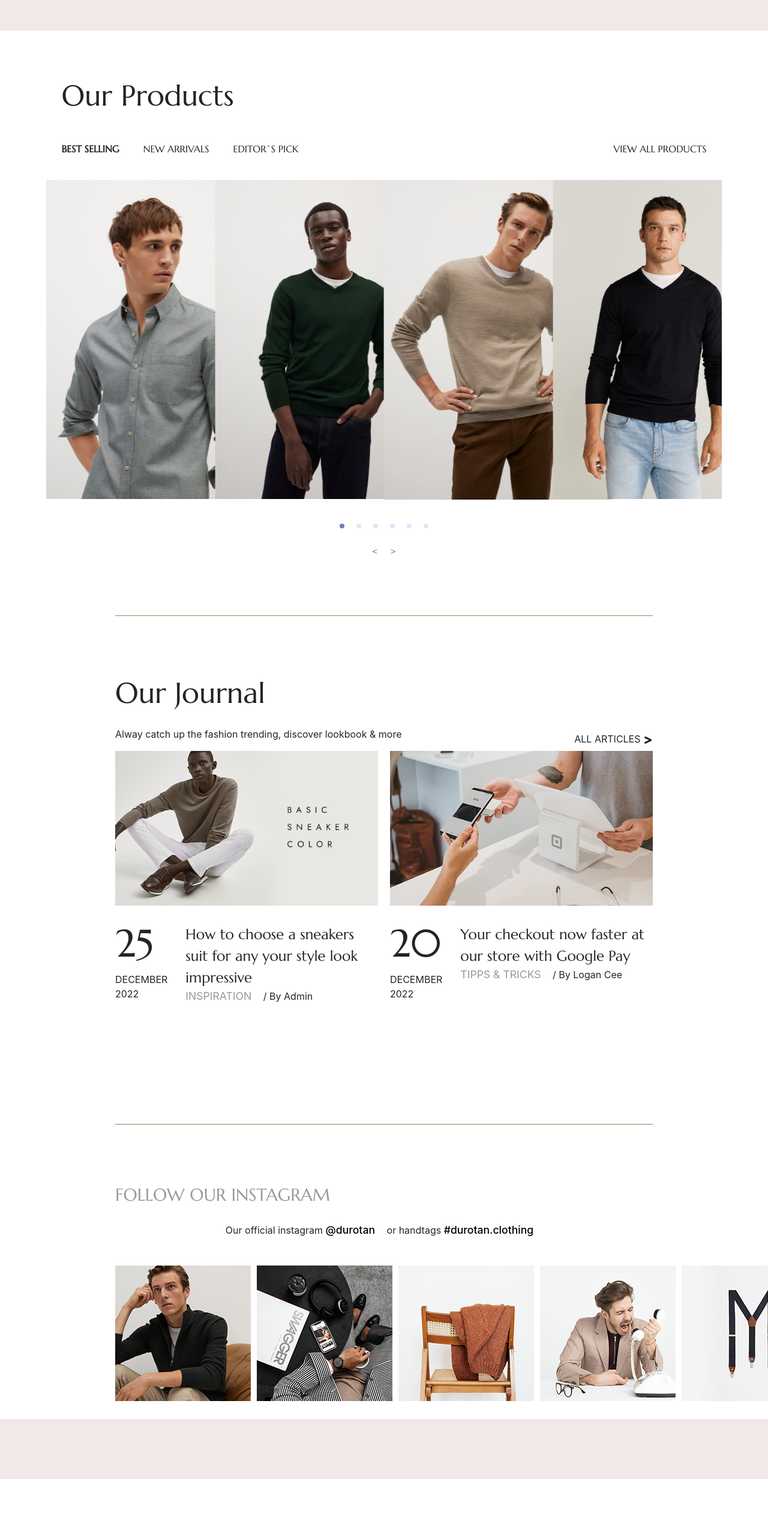
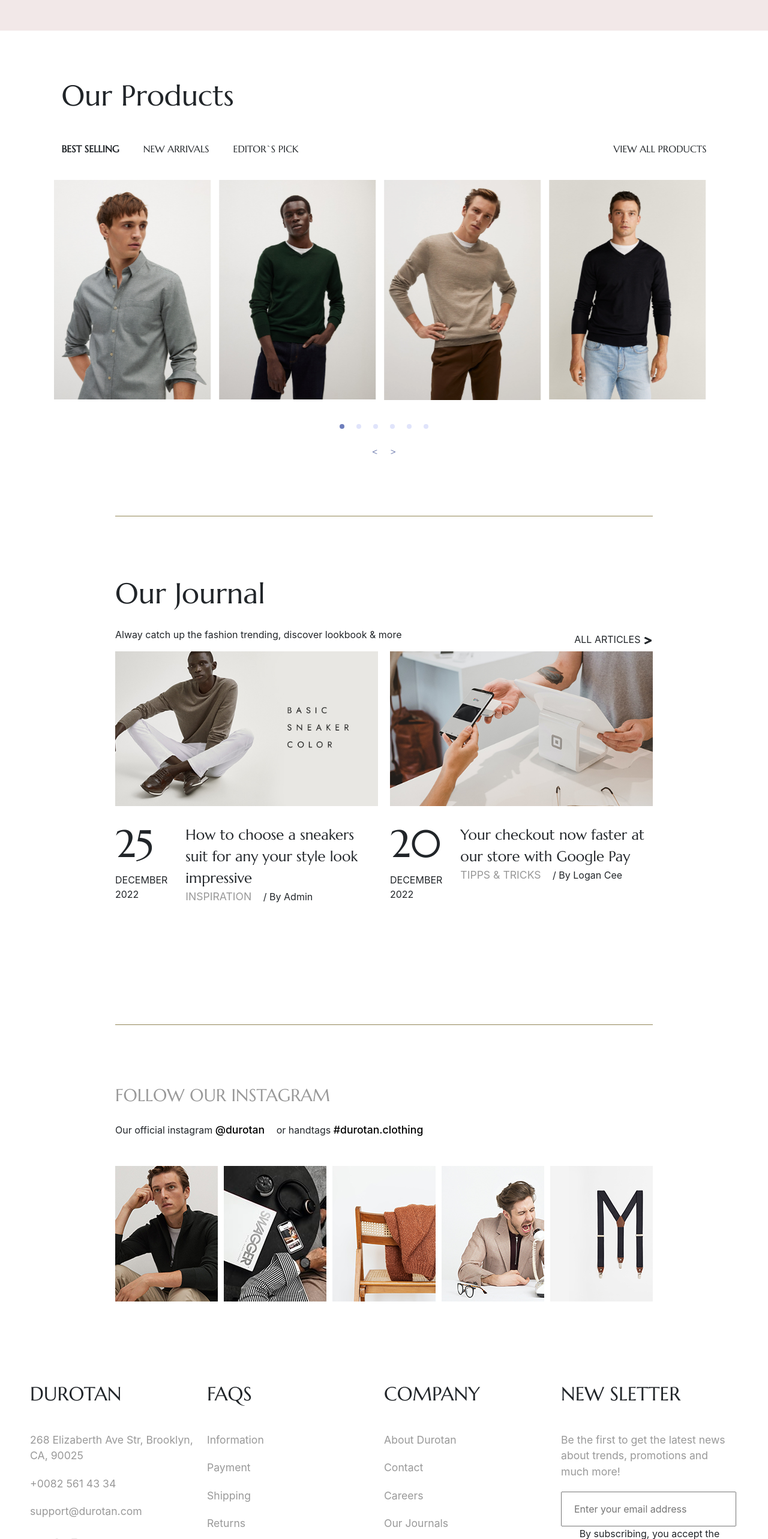
Before and after one commit to Kiril-Pavlov/durotan-landing-page, a React (Create React App) app: page / in a window 1280 px wide. Shown: the part 2922-5488 px from the top of the page at 60% size. Built offline with nearby package versions, Linux system fonts and the light colour scheme; the HTML template or start-up script is replaced by a standard one.

Commit message:
ourInstagram hover effect fixed

```diff
--- a/src/components/OurInstagram.css
+++ b/src/components/OurInstagram.css
@@ -1,5 +1,5 @@
 .instagram-container{
-  margin: 100px 15%;
+  margin: 100px 15% 0px 15%;
   border-top: 1px solid var(--primary-color);
 }
 
@@ -12,6 +12,10 @@
 .instagram-container a {
   color: black;
   font-weight: 500;
+}
+
+.instagram-container p {
+  text-align: left;
 }
 
 .instagram-container a:hover{
@@ -27,22 +31,19 @@
 
 .instagram-image{
   position: relative;
-  display: flex;
-  max-width: max-content;
+  height: 226px;
+  overflow: hidden;
 }
 
 
 .instagram-image img{
   position: relative;
-  z-index: 10;
 }
 
 .instagram-image img:hover{
   position: relative;
-  z-index: 1;
+  cursor: pointer;
 }
-
-
 
 .instagram-hover{
   width: 226px;
@@ -54,13 +55,13 @@
   justify-content: center;
   font-size: 50px;
   position: absolute;
-  top: 0px;
-  z-index: 5;
 }
 
-.insta-icon{
-  padding: 100%;
+.instagram-image:hover .instagram-hover{
+  top: 0px;
 }
+
+
 
 @media screen and (max-width:992px) {
   .instagram-container{
--- a/src/components/OurProducts.css
+++ b/src/components/OurProducts.css
@@ -28,15 +28,23 @@ span {
 } */
 
 .our-products-carousel-item{
-  width: 380px;
+  width: 95%;
 }
 
 .our-products-carousel{
-  padding: 30px 6%;
+  padding: 30px 7%;
 }
 
 @media screen and (max-width:992px){
   .allProducts{
     display:none;
   }
+
+  .our-products-carousel-item{
+    width: 300px;
+  }
+
+  .our-products-carousel{
+    padding: 30px 3%;
+  }
 }
--- a/src/components/OurProducts.js
+++ b/src/components/OurProducts.js
@@ -30,6 +30,8 @@ const OurProducts = () => {
     <img src={slika4} onDragStart={handleDragStart} role="presentation" className="our-products-carousel-item" />,
     <img src={slika6} onDragStart={handleDragStart} role="presentation" className="our-products-carousel-item" />,
   ];
+
+
 
   return (
     <div className="our-products-container">
```
